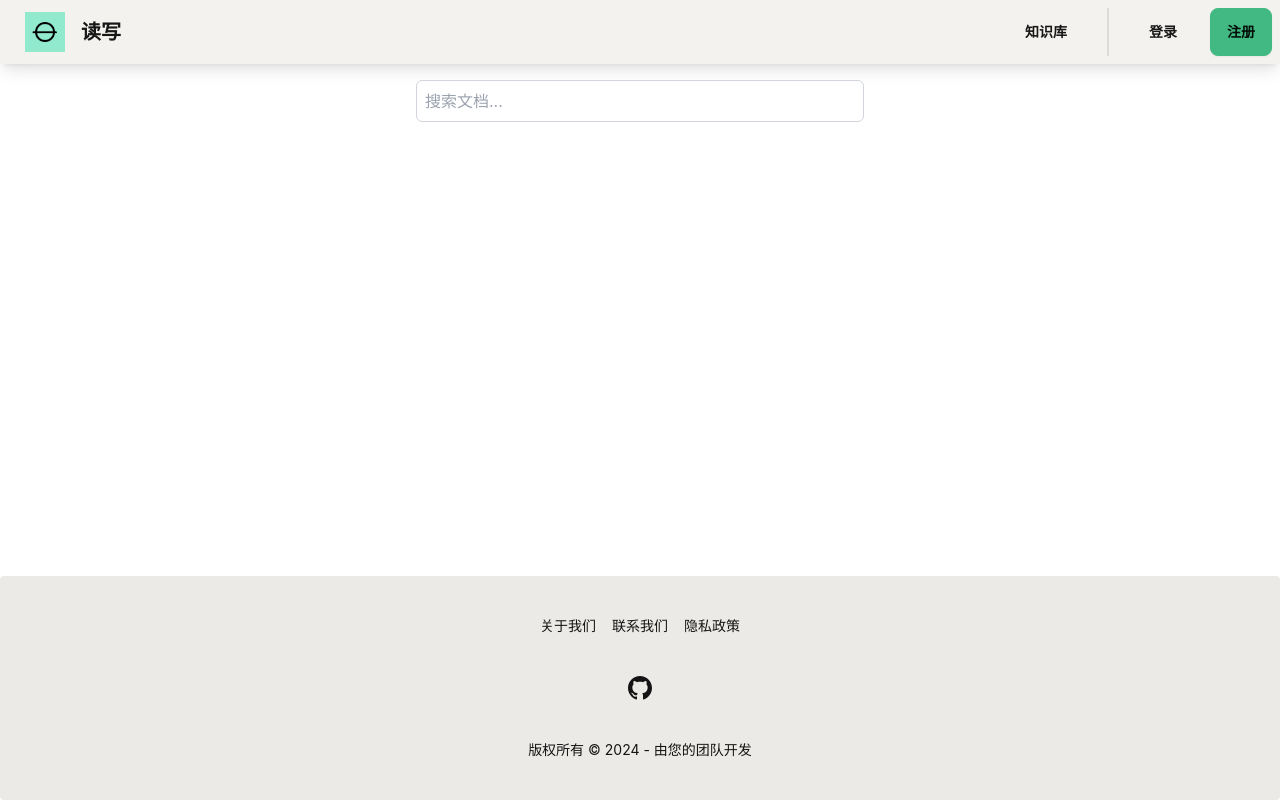
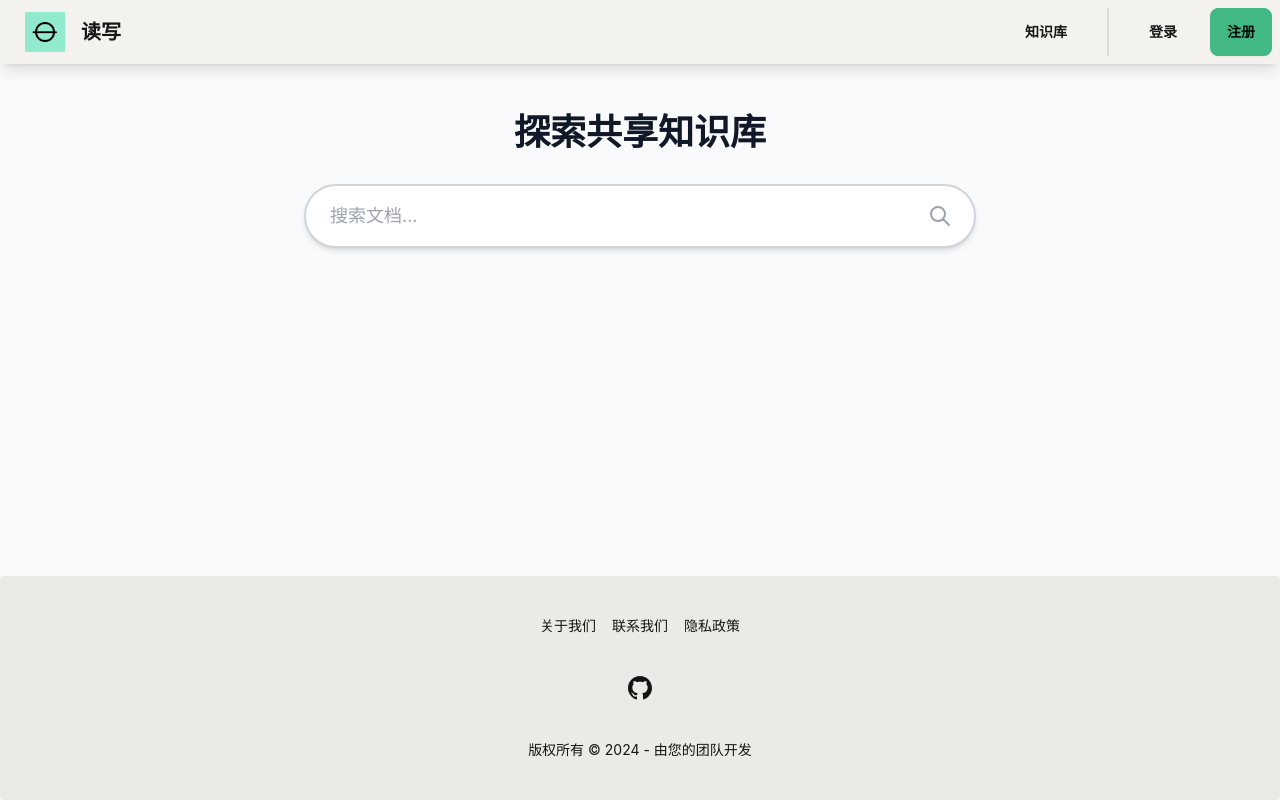
Before and after one commit to willdx/rw-demo-one, a Next.js app: page /share in a window 1280 px wide. Built offline with nearby package versions, Linux system fonts and the light colour scheme.

Commit message:
opt: share page

```diff
--- a/app/components/DocumentList.tsx
+++ b/app/components/DocumentList.tsx
@@ -7,13 +7,23 @@ interface DocumentListProps {
   documents: Document[];
   onLoadMore: () => void;
   hasNextPage: boolean;
+  isLoading: boolean;
 }
 
 const DocumentList: React.FC<DocumentListProps> = ({
   documents,
   onLoadMore,
   hasNextPage,
+  isLoading,
 }) => {
+  if (isLoading && documents.length === 0) {
+    return (
+      <div className="flex justify-center items-center h-64">
+        <span className="loading loading-dots loading-lg"></span>
+      </div>
+    );
+  }
+
   return (
     <div className="flex flex-col items-center">
       <div className="grid grid-cols-1 gap-8 w-full max-w-3xl">
@@ -29,9 +39,26 @@ const DocumentList: React.FC<DocumentListProps> = ({
       {hasNextPage && (
         <button
           onClick={onLoadMore}
-          className="mt-8 bg-accent text-white rounded-md px-4 py-2 hover:bg-accent-focus transition-colors duration-300"
+          className="mt-8 p-2 rounded-full bg-accent text-white hover:bg-accent-focus transition-colors duration-300 focus:outline-none focus:ring-2 focus:ring-offset-2 focus:ring-accent"
+          disabled={isLoading}
+          aria-label="加载更多"
         >
-          加载更多
+          {isLoading ? (
+            <svg className="animate-spin h-6 w-6" xmlns="http://www.w3.org/2000/svg" fill="none" viewBox="0 0 24 24">
+              <circle className="opacity-25" cx="12" cy="12" r="10" stroke="currentColor" strokeWidth="4"></circle>
+              <path className="opacity-75" fill="currentColor" d="M4 12a8 8 0 018-8V0C5.373 0 0 5.373 0 12h4zm2 5.291A7.962 7.962 0 014 12H0c0 3.042 1.135 5.824 3 7.938l3-2.647z"></path>
+            </svg>
+          ) : (
+            <svg
+              className="h-6 w-6 animate-bounce"
+              xmlns="http://www.w3.org/2000/svg"
+              fill="none"
+              viewBox="0 0 24 24"
+              stroke="currentColor"
+            >
+              <path strokeLinecap="round" strokeLinejoin="round" strokeWidth={2} d="M19 14l-7 7m0 0l-7-7m7 7V3" />
+            </svg>
+          )}
         </button>
       )}
     </div>
--- a/app/components/SearchBar.tsx
+++ b/app/components/SearchBar.tsx
@@ -7,7 +7,6 @@ interface SearchBarProps {
 }
 
 const SearchBar: React.FC<SearchBarProps> = ({ searchTerm, onSearchChange }) => {
-  // 使用 useCallback 来记忆化 debounced 函数
   const debouncedOnChange = useCallback(
     debounce((value: string) => {
       onSearchChange(value);
@@ -16,14 +15,25 @@ const SearchBar: React.FC<SearchBarProps> = ({ searchTerm, onSearchChange }) =>
   );
 
   return (
-    <div className="flex justify-center mb-8">
+    <div className="w-full max-w-4xl mx-auto mb-12 px-4">
+      <div className="relative">
         <input
           type="text"
           placeholder="搜索文档..."
-        className="border border-gray-300 rounded-md p-2 w-full max-w-md focus:outline-none focus:ring-2 focus:ring-accent focus:border-transparent"
+          className="w-full py-4 px-6 text-lg border-2 border-gray-300 rounded-full focus:outline-none focus:ring-2 focus:ring-accent focus:border-transparent transition duration-300 ease-in-out shadow-md"
           defaultValue={searchTerm}
           onChange={(e) => debouncedOnChange(e.target.value)}
         />
+        <svg
+          className="absolute right-6 top-1/2 transform -translate-y-1/2 h-6 w-6 text-gray-400"
+          xmlns="http://www.w3.org/2000/svg"
+          fill="none"
+          viewBox="0 0 24 24"
+          stroke="currentColor"
+        >
+          <path strokeLinecap="round" strokeLinejoin="round" strokeWidth={2} d="M21 21l-6-6m2-5a7 7 0 11-14 0 7 7 0 0114 0z" />
+        </svg>
+      </div>
     </div>
   );
 };
--- a/app/hooks/useDocuments.ts
+++ b/app/hooks/useDocuments.ts
@@ -8,7 +8,7 @@ const LIMIT = 1;
 export const useDocuments = (token: string | null) => {
   const [searchTerm, setSearchTerm] = useState("");
 
-  const { data: publishedData, fetchMore: publishedFetchMore } = useQuery<{
+  const { data: publishedData, fetchMore: publishedFetchMore, loading: publishedLoading } = useQuery<{
     documentsConnection: DocumentsConnection;
   }>(GET_PUBLISHED_DOCUMENTS, {
     variables: { first: LIMIT, after: null },
@@ -16,7 +16,7 @@ export const useDocuments = (token: string | null) => {
     skip: !token || !!searchTerm,
   });
 
-  const { data: searchData, fetchMore: searchFetchMore } = useQuery<{
+  const { data: searchData, fetchMore: searchFetchMore, loading: searchLoading } = useQuery<{
     documentsConnection: DocumentsConnection;
   }>(SEARCH_DOCUMENTS, {
     variables: { searchTerm, first: LIMIT, after: null },
@@ -26,6 +26,7 @@ export const useDocuments = (token: string | null) => {
 
   const currentData = searchTerm ? searchData : publishedData;
   const currentFetchMore = searchTerm ? searchFetchMore : publishedFetchMore;
+  const isLoading = searchTerm ? searchLoading : publishedLoading;
 
   const documents = useMemo(() => {
     return currentData?.documentsConnection.edges.map((edge) => edge.node) || [];
@@ -55,5 +56,5 @@ export const useDocuments = (token: string | null) => {
     }
   }, [currentFetchMore, currentData, hasNextPage]);
 
-  return { documents, searchTerm, setSearchTerm, loadMore, hasNextPage };
+  return { documents, searchTerm, setSearchTerm, loadMore, hasNextPage, isLoading };
 };
--- a/app/share/page.tsx
+++ b/app/share/page.tsx
@@ -10,8 +10,14 @@ import Footer from "../components/Footer";
 
 const SharePage: React.FC = () => {
   const { token } = useAuth();
-  const { documents, searchTerm, setSearchTerm, loadMore, hasNextPage } =
-    useDocuments(token);
+  const {
+    documents,
+    searchTerm,
+    setSearchTerm,
+    loadMore,
+    hasNextPage,
+    isLoading,
+  } = useDocuments(token);
 
   const showToast = (message: string) => {
     // 实现显示 toast 的逻辑
@@ -19,15 +25,21 @@ const SharePage: React.FC = () => {
   };
 
   return (
-    <div className="flex flex-col min-h-screen">
+    <div className="flex flex-col min-h-screen bg-gray-50">
       <Header showToast={showToast} />
-      <main className="container mx-auto p-4 flex-grow">
+      <main className="flex-grow">
+        <div className="max-w-3xl mx-auto py-12 px-4 sm:px-6 lg:px-8">
+          <h1 className="text-4xl font-extrabold text-gray-900 text-center mb-8">
+            探索共享知识库
+          </h1>
           <SearchBar searchTerm={searchTerm} onSearchChange={setSearchTerm} />
           <DocumentList
             documents={documents}
             onLoadMore={loadMore}
             hasNextPage={hasNextPage}
+            isLoading={isLoading}
           />
+        </div>
       </main>
       <Footer />
     </div>
```
Lines whose indentation alone changed are shown as unchanged.
